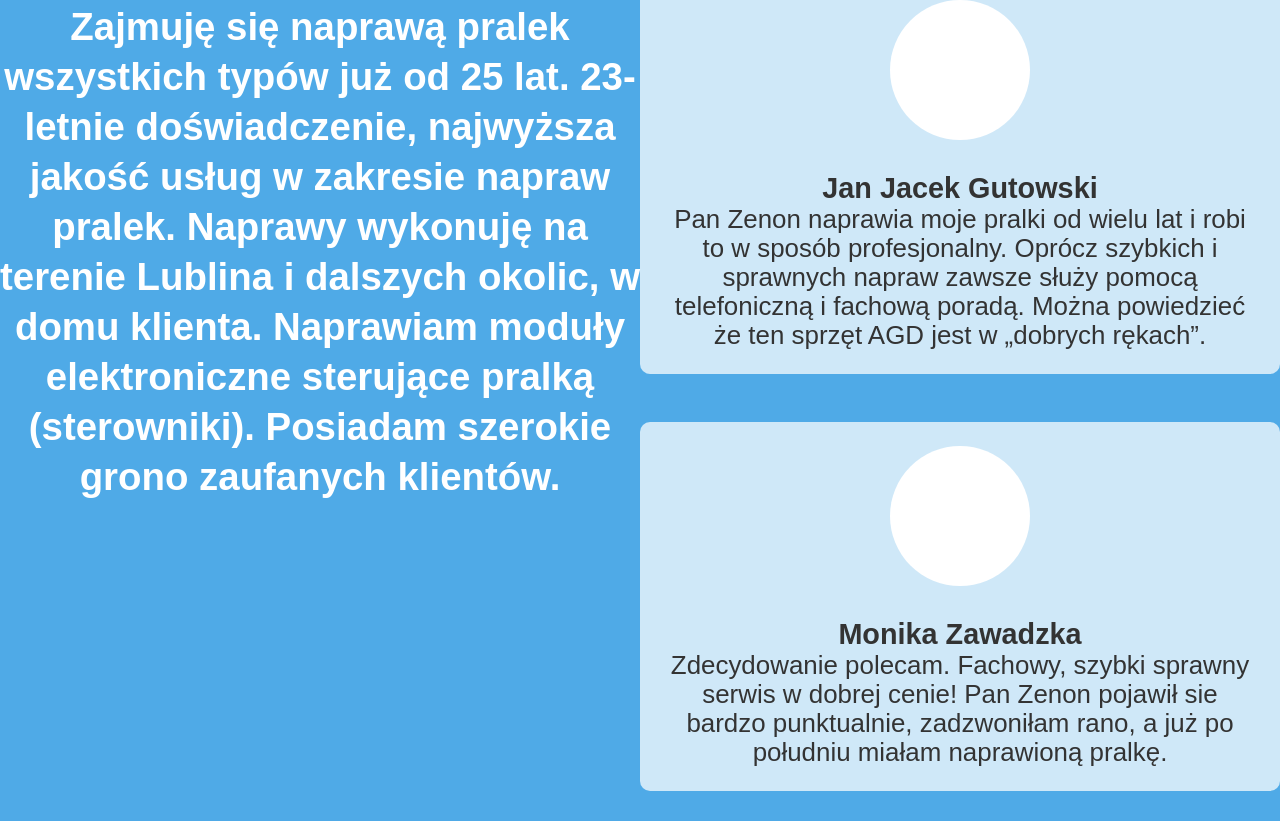
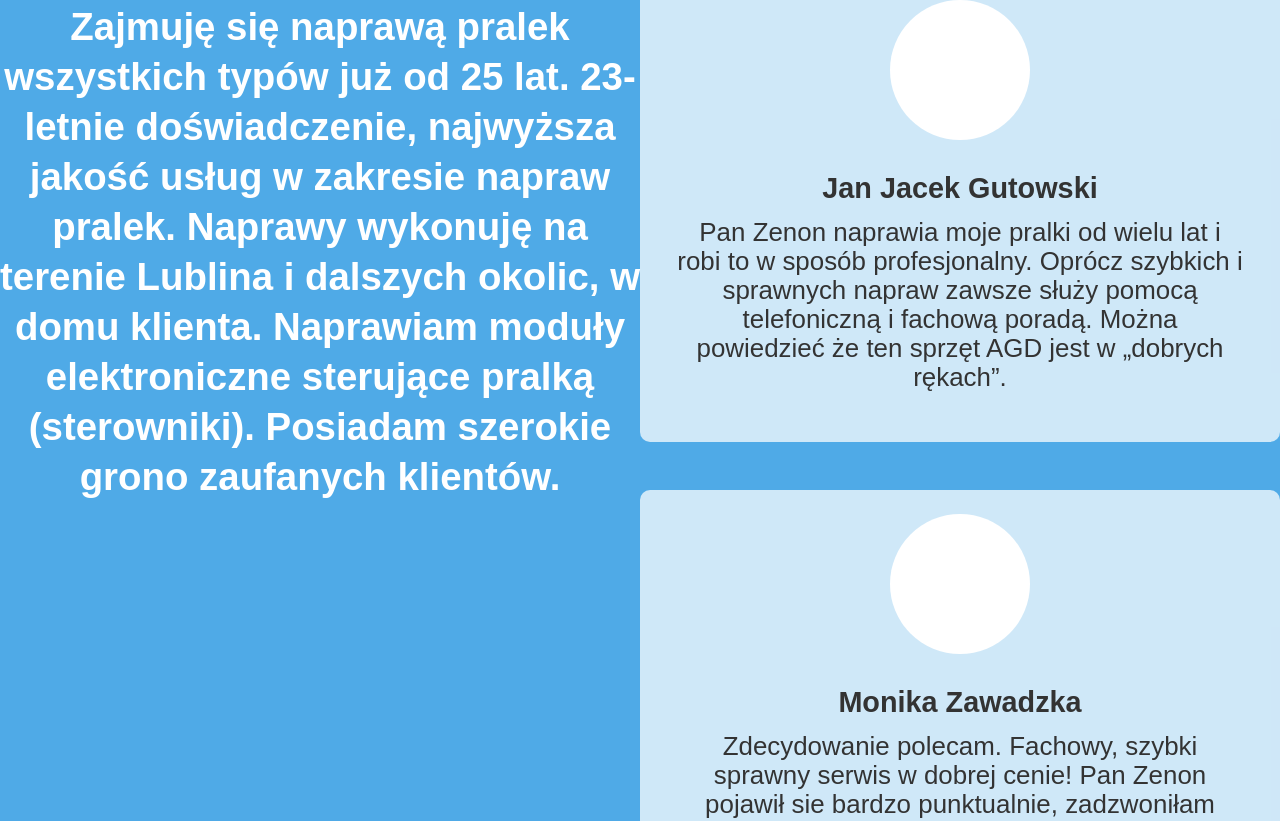
Before and after one commit to alfycode/naprawa-pralek-website, a React (Create React App) app: page / in a window 1280 px wide. Shown: the part 1152-1973 px from the top of the page. Built offline with nearby package versions, Linux system fonts and the light colour scheme.

Commit message:
ALFY-21 : fix: clientOpinionText padding

```diff
--- a/src/pages/AboutUs/AboutUsElements.js
+++ b/src/pages/AboutUs/AboutUsElements.js
@@ -72,4 +72,5 @@ export const ClientOpinionText = styled.p`
   font-size: 0.9em;
   font-weight: 500;
   color: #333;
+  padding: .5em .5em 1em .5em;
 `;
```
